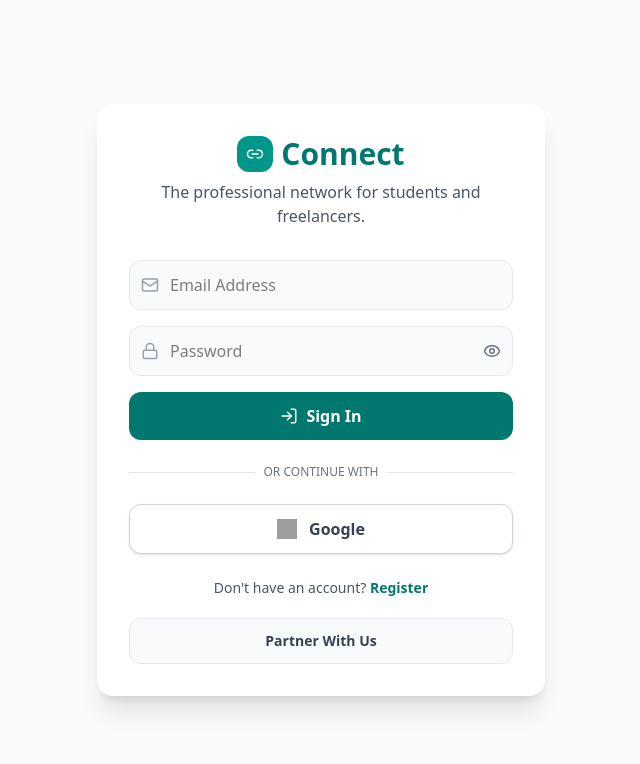
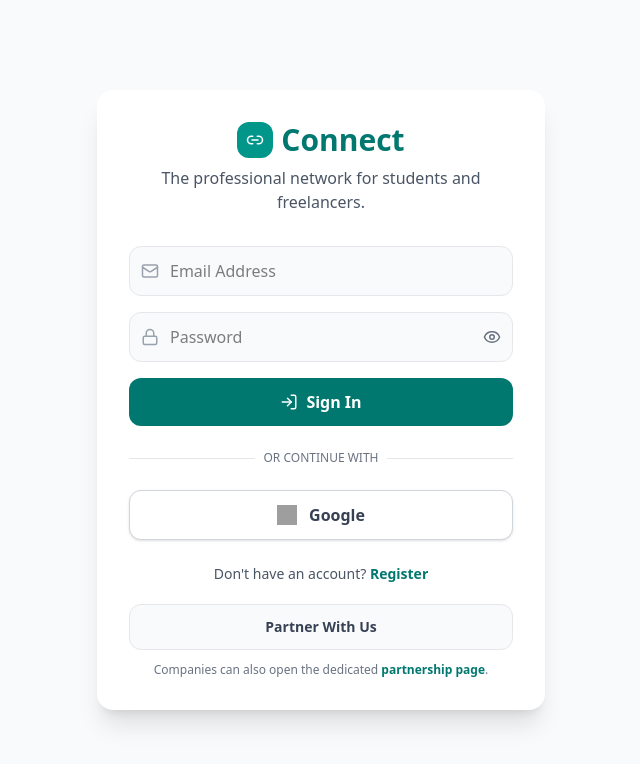
Before and after one commit to davemon080/IQlevel, a React (Vite) app: page / in a window 1280 px wide. Shown: the top 764 px of the page, without its empty margins (319-959 px from the left). Built offline with nearby package versions, Linux system fonts and the light colour scheme; no server answers; grey boxes are pictures that could not be loaded.

Commit message:
Add files via upload

```diff
--- a/src/App.tsx
+++ b/src/App.tsx
@@ -1,5 +1,5 @@
 import React, { useState, useEffect } from 'react';
-import { HashRouter as Router, Routes, Route, Navigate } from 'react-router-dom';
+import { HashRouter as Router, Routes, Route, Navigate, Link, useNavigate } from 'react-router-dom';
 import type { User } from '@supabase/supabase-js';
 import { supabase } from './supabase';
 import { supabaseService } from './services/supabaseService';
@@ -46,7 +46,6 @@ export default function App() {
   const [error, setError] = useState('');
   const [showPassword, setShowPassword] = useState(false);
   const [authSubmitting, setAuthSubmitting] = useState(false);
-  const [showPartnerPage, setShowPartnerPage] = useState(false);
 
   useEffect(() => {
     let active = true;
@@ -207,10 +206,118 @@ export default function App() {
     );
   }
 
-  if (!user) {
-    if (showPartnerPage) {
-      return <PartnershipPage onBack={() => setShowPartnerPage(false)} />;
+  return (
+    <Router>
+      {!user ? (
+        <Routes>
+          <Route
+            path="/partner-with-connect"
+            element={<PartnershipPage onBack={() => window.history.length > 1 ? window.history.back() : undefined} />}
+          />
+          <Route
+            path="*"
+            element={
+              <AuthScreen
+                authMode={authMode}
+                setAuthMode={setAuthMode}
+                email={email}
+                setEmail={setEmail}
+                password={password}
+                setPassword={setPassword}
+                displayName={displayName}
+                setDisplayName={setDisplayName}
+                error={error}
+                showPassword={showPassword}
+                setShowPassword={setShowPassword}
+                authSubmitting={authSubmitting}
+                onEmailAuth={handleEmailAuth}
+                onGoogleLogin={handleGoogleLogin}
+              />
             }
+          />
+        </Routes>
+      ) : !profile ? (
+        showOnboarding ? (
+          <Onboarding
+            user={user}
+            onComplete={(nextProfile) => {
+              localStorage.removeItem(ONBOARDING_KEY);
+              setShowOnboarding(false);
+              setProfile(nextProfile);
+            }}
+          />
+        ) : (
+          <div className="min-h-screen flex items-center justify-center bg-gray-50">
+            <div className="animate-spin rounded-full h-12 w-12 border-b-2 border-teal-600"></div>
+          </div>
+        )
+      ) : (
+        <Layout user={user} profile={profile} onLogout={handleLogout}>
+          <Routes>
+            <Route path="/" element={<Feed profile={profile} />} />
+            <Route path="/jobs" element={<JobBoard profile={profile} />} />
+            <Route path="/jobs/:jobId" element={<JobDetails profile={profile} />} />
+            <Route path="/jobs/:jobId/apply" element={<JobApply profile={profile} />} />
+            <Route path="/market" element={<Market profile={profile} />} />
+            <Route path="/market/sell" element={<SellItem profile={profile} />} />
+            <Route path="/market/:itemId" element={<MarketItemDetails profile={profile} />} />
+            <Route path="/market/:itemId/edit" element={<EditMarketItem profile={profile} />} />
+            <Route path="/network" element={<Network profile={profile} />} />
+            <Route path="/requests" element={<FriendRequests profile={profile} />} />
+            <Route path="/manage-gigs" element={<ManageGigs profile={profile} />} />
+            <Route path="/notifications" element={<Notifications profile={profile} />} />
+            <Route path="/profile/:uid" element={<Profile profile={profile} />} />
+            <Route path="/messages" element={<Chat profile={profile} />} />
+            <Route path="/wallets" element={<Wallets profile={profile} />} />
+            <Route path="/wallets/transfer" element={<ProcessTransfer profile={profile} />} />
+            <Route path="/wallets/transfer/details" element={<ProcessTransferDetails profile={profile} />} />
+            <Route path="/comments/:postId" element={<Comments profile={profile} />} />
+            <Route path="/posts/:postId/edit" element={<EditPost profile={profile} />} />
+            <Route path="/settings" element={<Settings profile={profile} onLogout={handleLogout} onProfileUpdate={setProfile} />} />
+            <Route path="/partner-with-connect" element={<PartnershipPage profile={profile} />} />
+            <Route path="/company/dashboard" element={<CompanyDashboard profile={profile} />} />
+            <Route path="*" element={<Navigate to="/" />} />
+          </Routes>
+        </Layout>
+      )}
+    </Router>
+  );
+}
+
+interface AuthScreenProps {
+  authMode: 'login' | 'register';
+  setAuthMode: React.Dispatch<React.SetStateAction<'login' | 'register'>>;
+  email: string;
+  setEmail: React.Dispatch<React.SetStateAction<string>>;
+  password: string;
+  setPassword: React.Dispatch<React.SetStateAction<string>>;
+  displayName: string;
+  setDisplayName: React.Dispatch<React.SetStateAction<string>>;
+  error: string;
+  showPassword: boolean;
+  setShowPassword: React.Dispatch<React.SetStateAction<boolean>>;
+  authSubmitting: boolean;
+  onEmailAuth: (e: React.FormEvent) => Promise<void>;
+  onGoogleLogin: () => Promise<void>;
+}
+
+function AuthScreen({
+  authMode,
+  setAuthMode,
+  email,
+  setEmail,
+  password,
+  setPassword,
+  displayName,
+  setDisplayName,
+  error,
+  showPassword,
+  setShowPassword,
+  authSubmitting,
+  onEmailAuth,
+  onGoogleLogin,
+}: AuthScreenProps) {
+  const navigate = useNavigate();
 
   return (
     <div className="min-h-screen flex items-center justify-center bg-gray-50 p-4">
@@ -225,7 +332,7 @@ export default function App() {
           <p className="text-gray-600">The professional network for students and freelancers.</p>
         </div>
 
-          <form onSubmit={handleEmailAuth} className="space-y-4 mb-6">
+        <form onSubmit={onEmailAuth} className="space-y-4 mb-6">
           {authMode === 'register' && (
             <div className="relative">
               <UserIcon className="absolute left-3 top-1/2 -translate-y-1/2 text-gray-400" size={18} />
@@ -288,7 +395,7 @@ export default function App() {
         </div>
 
         <button
-            onClick={handleGoogleLogin}
+          onClick={onGoogleLogin}
           disabled={authSubmitting}
           className="w-full flex items-center justify-center gap-3 bg-white border border-gray-300 text-gray-700 font-semibold py-3 px-4 rounded-xl hover:bg-gray-50 transition-colors shadow-sm mb-6"
         >
@@ -307,66 +414,15 @@ export default function App() {
         </p>
         <button
           type="button"
-            onClick={() => setShowPartnerPage(true)}
+          onClick={() => navigate('/partner-with-connect')}
           className="mt-5 w-full rounded-xl border border-gray-200 bg-gray-50 px-4 py-3 text-sm font-bold text-gray-700 hover:bg-white hover:border-teal-200"
         >
           Partner With Us
         </button>
+        <p className="mt-3 text-center text-xs text-gray-500">
+          Companies can also open the dedicated <Link to="/partner-with-connect" className="font-bold text-teal-700 hover:underline">partnership page</Link>.
+        </p>
       </div>
     </div>
   );
 }
-
-  if (!profile) {
-    if (showOnboarding) {
-      return (
-        <Onboarding
-          user={user}
-          onComplete={(nextProfile) => {
-            localStorage.removeItem(ONBOARDING_KEY);
-            setShowOnboarding(false);
-            setProfile(nextProfile);
-          }}
-        />
-      );
-    }
-
-    return (
-      <div className="min-h-screen flex items-center justify-center bg-gray-50">
-        <div className="animate-spin rounded-full h-12 w-12 border-b-2 border-teal-600"></div>
-      </div>
-    );
-  }
-
-  return (
-    <Router>
-      <Layout user={user} profile={profile} onLogout={handleLogout}>
-        <Routes>
-          <Route path="/" element={<Feed profile={profile} />} />
-          <Route path="/jobs" element={<JobBoard profile={profile} />} />
-          <Route path="/jobs/:jobId" element={<JobDetails profile={profile} />} />
-          <Route path="/jobs/:jobId/apply" element={<JobApply profile={profile} />} />
-          <Route path="/market" element={<Market profile={profile} />} />
-          <Route path="/market/sell" element={<SellItem profile={profile} />} />
-          <Route path="/market/:itemId" element={<MarketItemDetails profile={profile} />} />
-          <Route path="/market/:itemId/edit" element={<EditMarketItem profile={profile} />} />
-          <Route path="/network" element={<Network profile={profile} />} />
-          <Route path="/requests" element={<FriendRequests profile={profile} />} />
-          <Route path="/manage-gigs" element={<ManageGigs profile={profile} />} />
-          <Route path="/notifications" element={<Notifications profile={profile} />} />
-          <Route path="/profile/:uid" element={<Profile profile={profile} />} />
-          <Route path="/messages" element={<Chat profile={profile} />} />
-          <Route path="/wallets" element={<Wallets profile={profile} />} />
-          <Route path="/wallets/transfer" element={<ProcessTransfer profile={profile} />} />
-          <Route path="/wallets/transfer/details" element={<ProcessTransferDetails profile={profile} />} />
-          <Route path="/comments/:postId" element={<Comments profile={profile} />} />
-          <Route path="/posts/:postId/edit" element={<EditPost profile={profile} />} />
-          <Route path="/settings" element={<Settings profile={profile} onLogout={handleLogout} onProfileUpdate={setProfile} />} />
-          <Route path="/partner-with-connect" element={<PartnershipPage profile={profile} />} />
-          <Route path="/company/dashboard" element={<CompanyDashboard profile={profile} />} />
-          <Route path="*" element={<Navigate to="/" />} />
-        </Routes>
-      </Layout>
-    </Router>
-  );
-}
```
Lines whose indentation alone changed are shown as unchanged.
